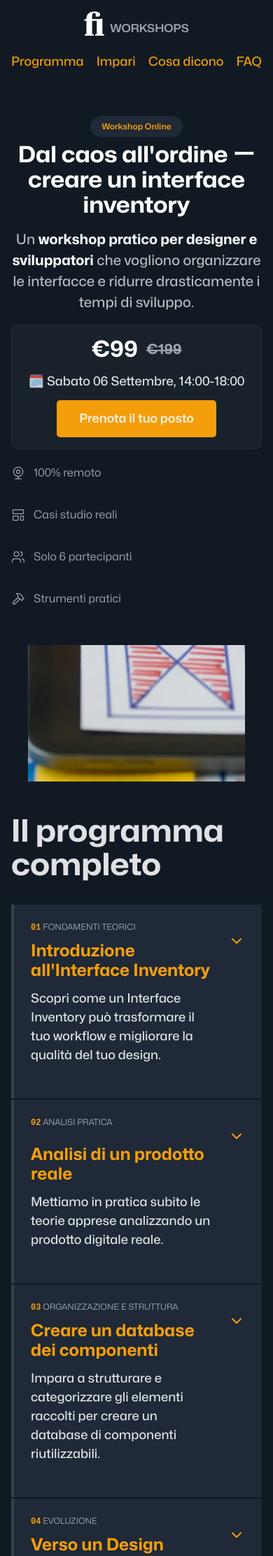
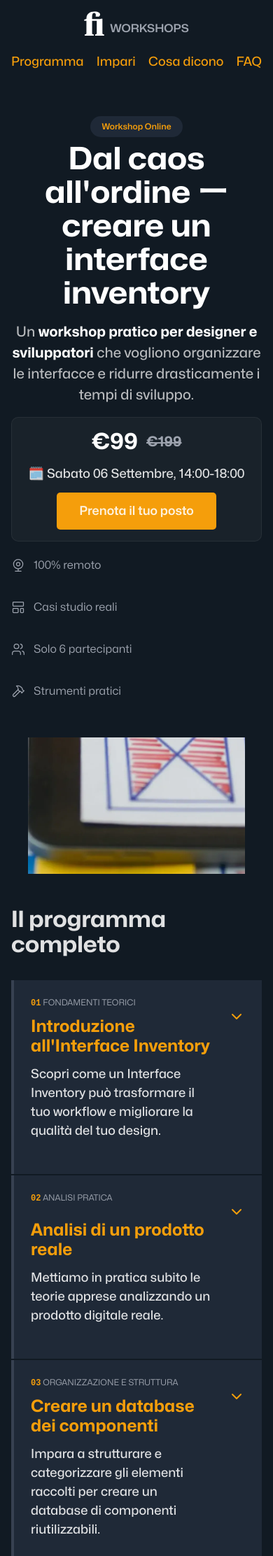
Before and after one commit to zetareticoli/fi, a Jekyll site: the page built from _workshops/interface-inventory/index.md, in a window 390 px wide. Shown: the top 2224 px of the page at 70% size. Built offline with Jekyll 4.4.1, drawn with Linux system fonts in a browser that asks for light colours; some web fonts are replaced; comment, search, counter and statistics services are not loaded.

Commit message:
fix: responsive type

```diff
--- a/_sass/utilities/_text.scss
+++ b/_sass/utilities/_text.scss
@@ -1,7 +1,7 @@
 // Headlines
 
 .headline-teaser {
-  font-size: var(--font-07);
+  font-size: var(--font-08);
   line-height: var(--lineheight-auto);
   font-stretch: var(--stretch-wide);
   @media screen and (min-width: 768px) {
@@ -10,9 +10,12 @@
 }
 
 .headline-default {
-  font-size: var(--font-08);
+  font-size: var(--font-07);
   line-height: var(--lineheight-auto);
   font-stretch: var(--stretch-wide);
+  @media screen and (min-width: 768px) {
+    font-size: var(--font-08);
+  }
 }
 
 .headline-secondary {
```
